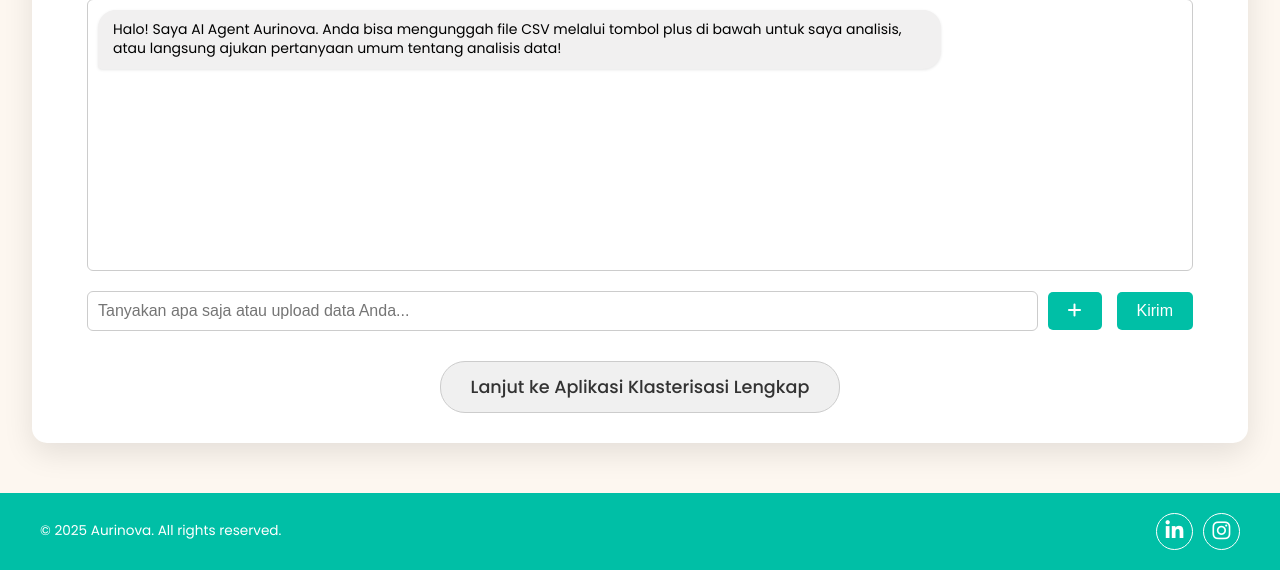
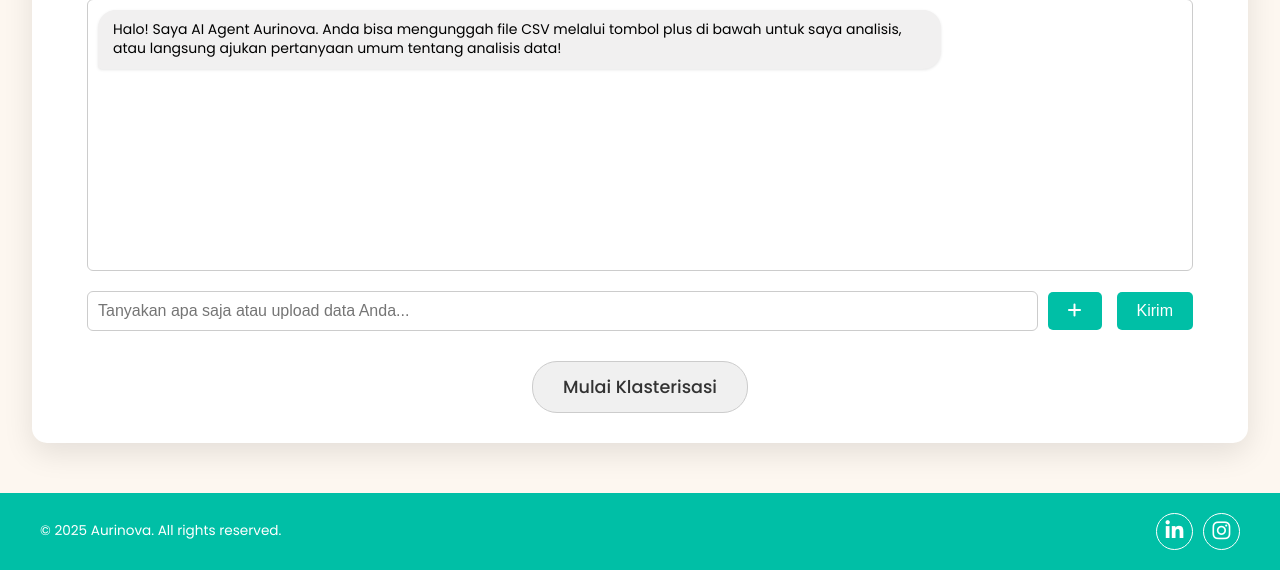
Before and after one commit to javamlna/Aurinova, a Flask app: page /sapadapa in a window 1280 px wide. Shown: the part 1060-1630 px from the top of the page. Run offline with Flask 3, Linux system fonts and the light colour scheme.

Commit message:
Update Tampilan.

```diff
--- a/aiagent/templates/sapadapa.html
+++ b/aiagent/templates/sapadapa.html
@@ -470,7 +470,7 @@
             <button onclick="sendMessage()">Kirim</button>
         </div>
 
-        <a href="{{ url_for('main_app') }}" class="back-button">Lanjut ke Aplikasi Klasterisasi Lengkap</a>
+        <a href="{{ url_for('main_app') }}" class="back-button">Mulai Klasterisasi</a>
     </div>
 
     <footer class="footer">
```
